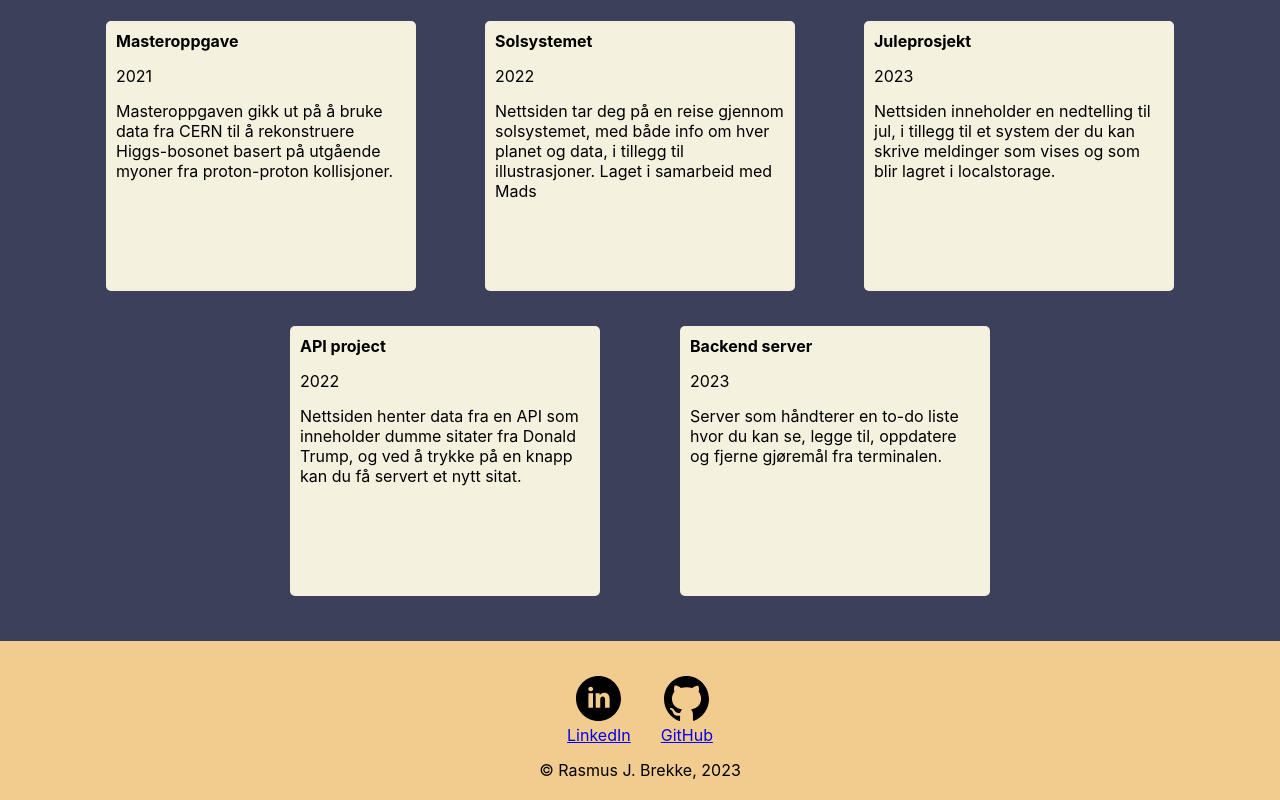
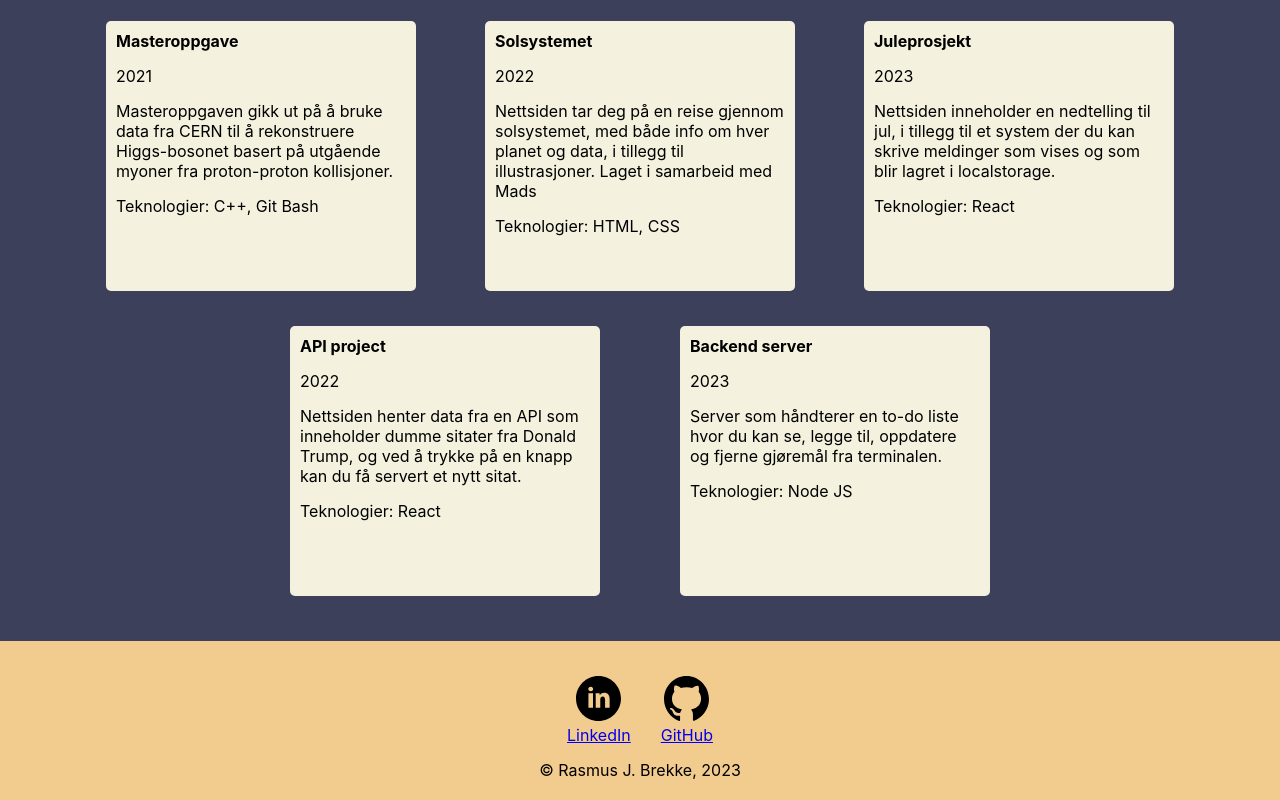
Before and after one commit to RasmusKodehode/portfolio, a React (Create React App) app: page /#/ in a window 1280 px wide. Shown: the part 1138-1938 px from the top of the page. Built offline with nearby package versions, Linux system fonts and the light colour scheme.

Commit message:
updated solar system project

```diff
--- a/src/components/project.jsx
+++ b/src/components/project.jsx
@@ -8,6 +8,7 @@ export function Project(props) {
           <h4 className="project-title">{props.title}</h4>
           <p className="project-text">{props.date}</p>
           <p className="project-text">{props.dooblydoo}</p>
+          <p className="project-text">Teknologier: {props.tech}</p>
         </div>
       </Link>
     </div>
--- a/src/components/routes/landingPage.jsx
+++ b/src/components/routes/landingPage.jsx
@@ -51,6 +51,7 @@ export function LandingPage() {
               title="Masteroppgave"
               date="2021"
               dooblydoo={project1Dooblydoo}
+              tech="C++, Git Bash"
               link="/Project1"
               id="one"
               textId="one-one"
@@ -59,6 +60,7 @@ export function LandingPage() {
               title="Solsystemet"
               date="2022"
               dooblydoo={project2Dooblydoo}
+              tech="HTML, CSS"
               link="/Project2"
               id="two"
               textId="one-two"
@@ -67,6 +69,7 @@ export function LandingPage() {
               title="Juleprosjekt"
               date="2023"
               dooblydoo={project3Dooblydoo}
+              tech="React"
               link="/Project3"
               id="three"
               textId="one-three"
@@ -77,6 +80,7 @@ export function LandingPage() {
               title="API project"
               date="2022"
               dooblydoo={project4Dooblydoo}
+              tech="React"
               link="/Project4"
               id="four"
               textId="one-four"
@@ -85,6 +89,7 @@ export function LandingPage() {
               title="Backend server"
               date="2023"
               dooblydoo={project5Dooblydoo}
+              tech="Node JS"
               link="/Project5"
               id="five"
               textId="one-five"
--- a/src/components/routes/projectPage2.jsx
+++ b/src/components/routes/projectPage2.jsx
@@ -9,7 +9,7 @@ export function ProjectPage2() {
           Teorien er at siden skal kunne brukes i en skolesammenheng, der den kan supplere undervisning om solsystemet for barn. Siden inneholder enkle fakta og morsomme illustrasjoner som er designet selv, samt en om-oss-side og en kontaktside hvor du kan sende inn en tilbakemelding.
           </p>
           <p className="indented-text">
-            Du kan se prosjektet <a href="https://github.com/MadsKodehode/GruppeProjektSolar" target="_blank">her</a>.
+            Du kan se prosjektet <a href="https://warm-dango-9a6da7.netlify.app/index.html" target="_blank">her</a>.
           </p>
         </div>
       </div>
```
